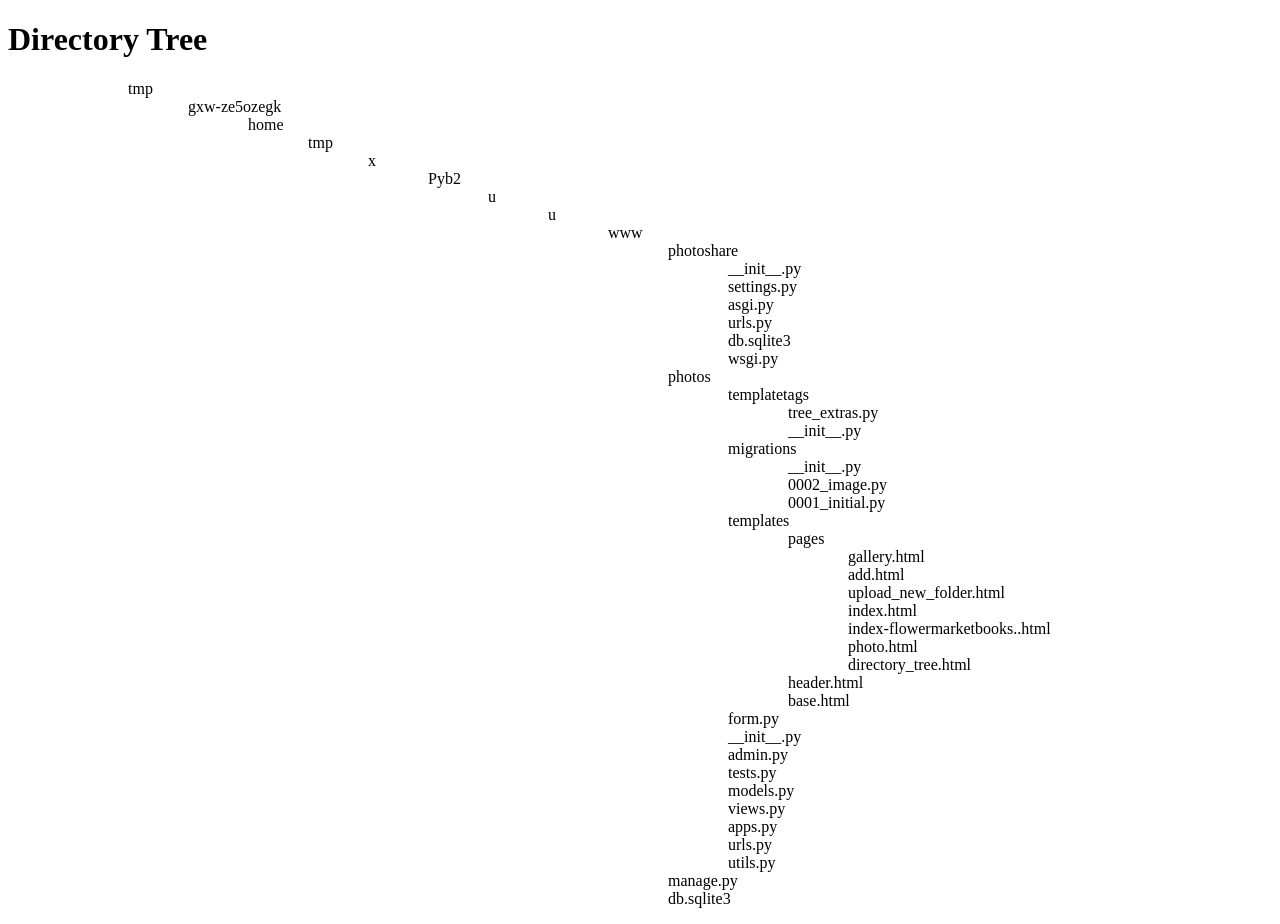
After one commit to Mike-in-Maine/photoshare, a Django app: page /directory_tree in a window 1280 px wide. The commit adds this page. Run offline with Django 5.2, Linux system fonts and the light colour scheme.

```diff
--- /dev/null
+++ b/photos/templates/pages/directory_tree.html
@@ -0,0 +1,22 @@
+<!DOCTYPE html>
+<html lang="en">
+<head>
+    <meta charset="UTF-8">
+    <title>Directory Tree</title>
+    <style>
+        ul {
+            list-style-type: none;
+        }
+        ul li {
+            margin-left: 20px;
+        }
+    </style>
+</head>
+<body>
+    <h1>Directory Tree</h1>
+    <div>
+        {% load tree_extras %}
+        {{ tree|render_tree|safe }}
+    </div>
+</body>
+</html>
--- /dev/null
+++ b/photos/templatetags/tree_extras.py
@@ -0,0 +1,20 @@
+from django import template
+import json
+
+register = template.Library()
+
+@register.filter
+def render_tree(tree):
+    return render_tree_html(tree)
+
+def render_tree_html(tree):
+    if isinstance(tree, dict):
+        html = '<ul>'
+        for key, subtree in tree.items():
+            html += f'<li>{key}'
+            if isinstance(subtree, dict):
+                html += render_tree_html(subtree)
+            html += '</li>'
+        html += '</ul>'
+        return html
+    return ''
--- a/photos/urls.py
+++ b/photos/urls.py
@@ -1,10 +1,12 @@
 from django.urls import path
 from . import views
+
 
 urlpatterns = [
     path('', views.index, name='index'),
     path('gallery', views.gallery, name='gallery'),
     path('photo/<str:pk>/', views.viewPhoto, name='photo'),
     path('add', views.addPhoto, name='add'),
-    path('importAlbum', views.importAlbum, name='importAlbum')
+    path('importAlbum', views.importAlbum, name='importAlbum'),
+    path('directory_tree', views.directory_tree_view, name='directory_tree')
 ]
--- /dev/null
+++ b/photos/utils.py
@@ -0,0 +1,18 @@
+import os
+from functools import reduce
+
+
+def generate_directory_tree(path):
+    directory_tree = {}
+    for root, dirs, files in os.walk(path):
+        tree_path = root.split(os.sep)
+        subtree = {d: {} for d in dirs}
+        subtree.update({f: None for f in files})
+
+        # Ensure the parent path exists
+        parent = directory_tree
+        for node in tree_path[:-1]:
+            parent = parent.setdefault(node, {})
+
+        parent[tree_path[-1]] = subtree
+    return directory_tree
--- a/photos/views.py
+++ b/photos/views.py
@@ -2,6 +2,7 @@ from django.shortcuts import render, redirect
 from .form import ImageForm
 from .models import Image
 from django.http import HttpResponse
+from .utils import generate_directory_tree
 import os
 
 
@@ -66,3 +67,8 @@ def importAlbum(request):
         else:
             return HttpResponse("Folder path is required.", status=400)
     return render(request, 'add.html')
+
+def directory_tree_view(request):
+    base_dir = os.path.dirname(os.path.dirname(os.path.abspath(__file__)))
+    tree = generate_directory_tree(base_dir)
+    return render(request, 'pages/directory_tree.html', {'tree': tree})
```
Also changed, not shown: photos/templates/pages/index.html (+4 -4 lines), photoshare/settings.py (+5 -2 lines), photos/templatetags/__init__.py (added).
